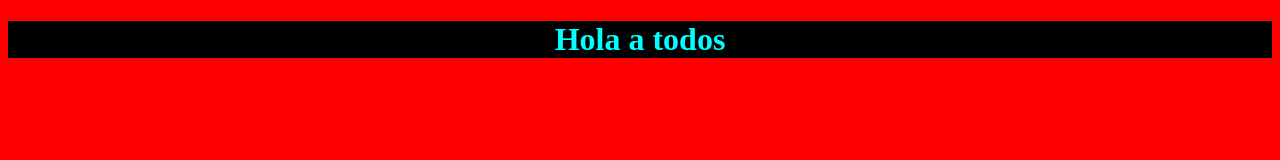
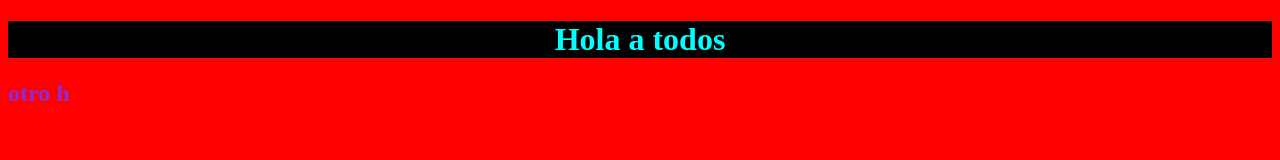
Before and after one commit to edgarsofka/demo1, a plain HTML site: page index.html in a window 1280 px wide. Drawn offline with Linux system fonts and the light colour scheme.

Commit message:
se adiciono h2

```diff
--- a/index.html
+++ b/index.html
@@ -9,6 +9,7 @@
 </head>
 <body>
     <h1>Hola a todos</h1>
+    <h2>otro h</h2>
 
 </body>
 </html>
```
